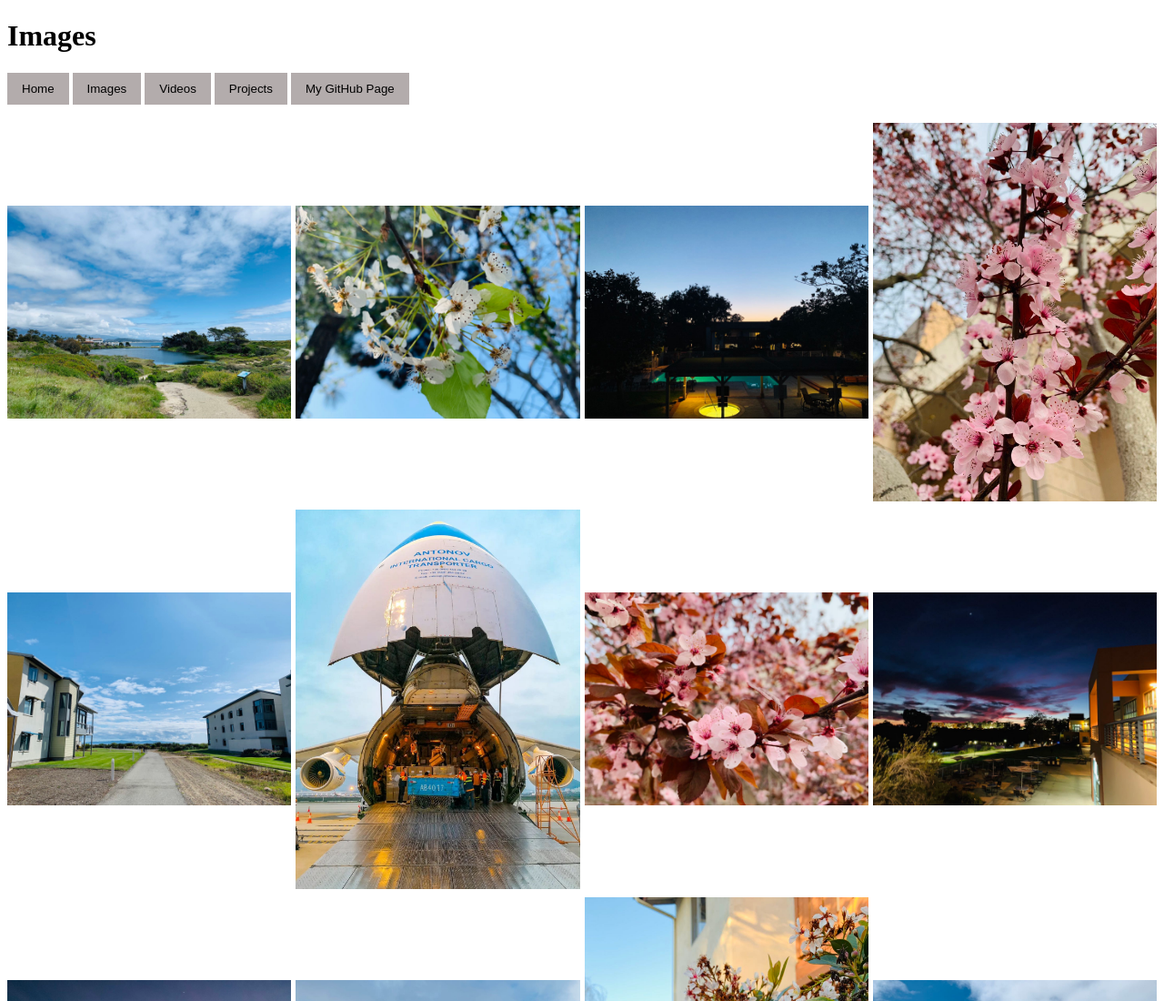
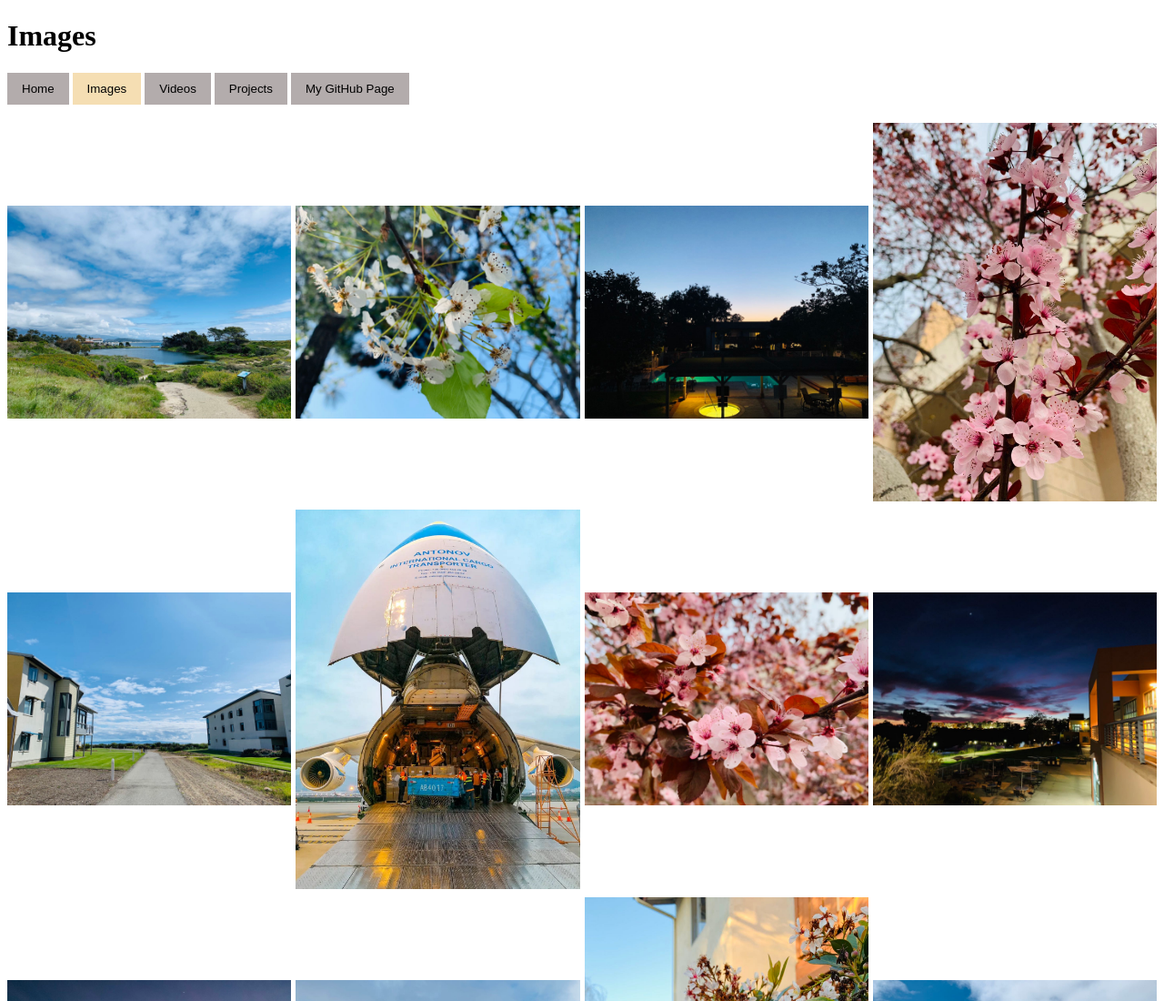
Before and after one commit to WilsonWYJ/cs185_asg1, a plain HTML site: page images.html in a window 1280 px wide. Shown: the top 1100 px of the page at 91% size. Drawn offline with Linux system fonts and the light colour scheme.

Commit message:
yw - Added the highlighted tab

```diff
--- a/images.html
+++ b/images.html
@@ -14,7 +14,7 @@
 
 	<div>
 		<button class="btn" onclick="window.location.href = 'index.html'">Home</button>
-		<button class="btn" onclick="window.location.href = 'images.html'">Images</button>
+		<button class="btn" id="highlightBtn" onclick="window.location.href = 'images.html'">Images</button>
 		<button class="btn" onclick="window.location.href = 'videos.html'">Videos</button>
 		<button class="btn" onclick="window.location.href = 'projects.html'">Projects</button>
 		<button class="btn" onclick="window.location.href = 'https://github.com/WilsonWYJ'">My GitHub Page</button>
--- a/style.css
+++ b/style.css
@@ -10,6 +10,9 @@
     padding: 10px 16px;
     background-color: rgb(179, 172, 172);
     cursor: pointer;
+}
+#highlightBtn {
+    background-color: wheat;
 }
 .active, .btn:hover {
     background-color: wheat;
```
Also changed, not shown: index.html (+1 -1 lines), projects.html (+1 -1 lines), videos.html (+1 -1 lines).
